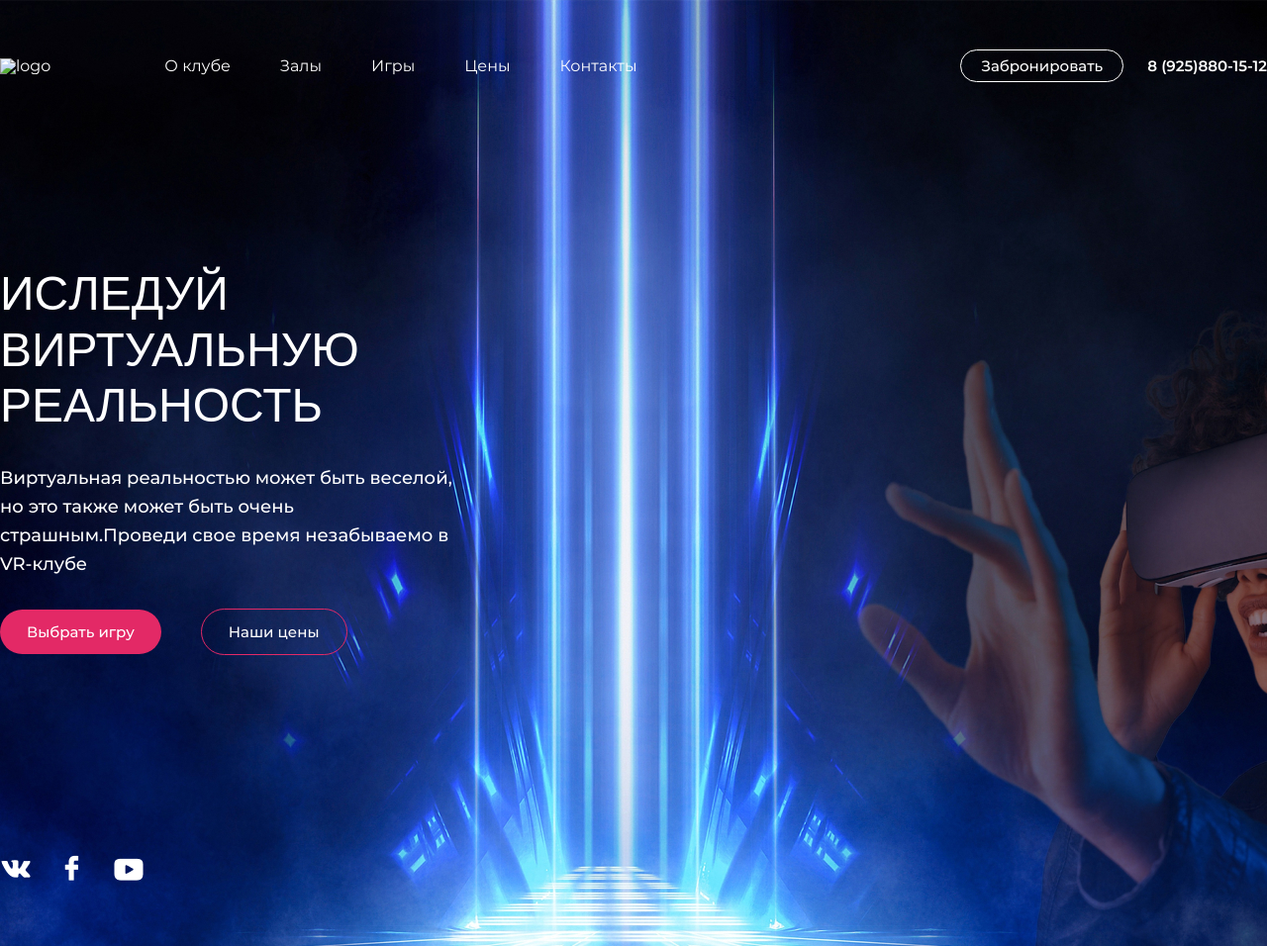
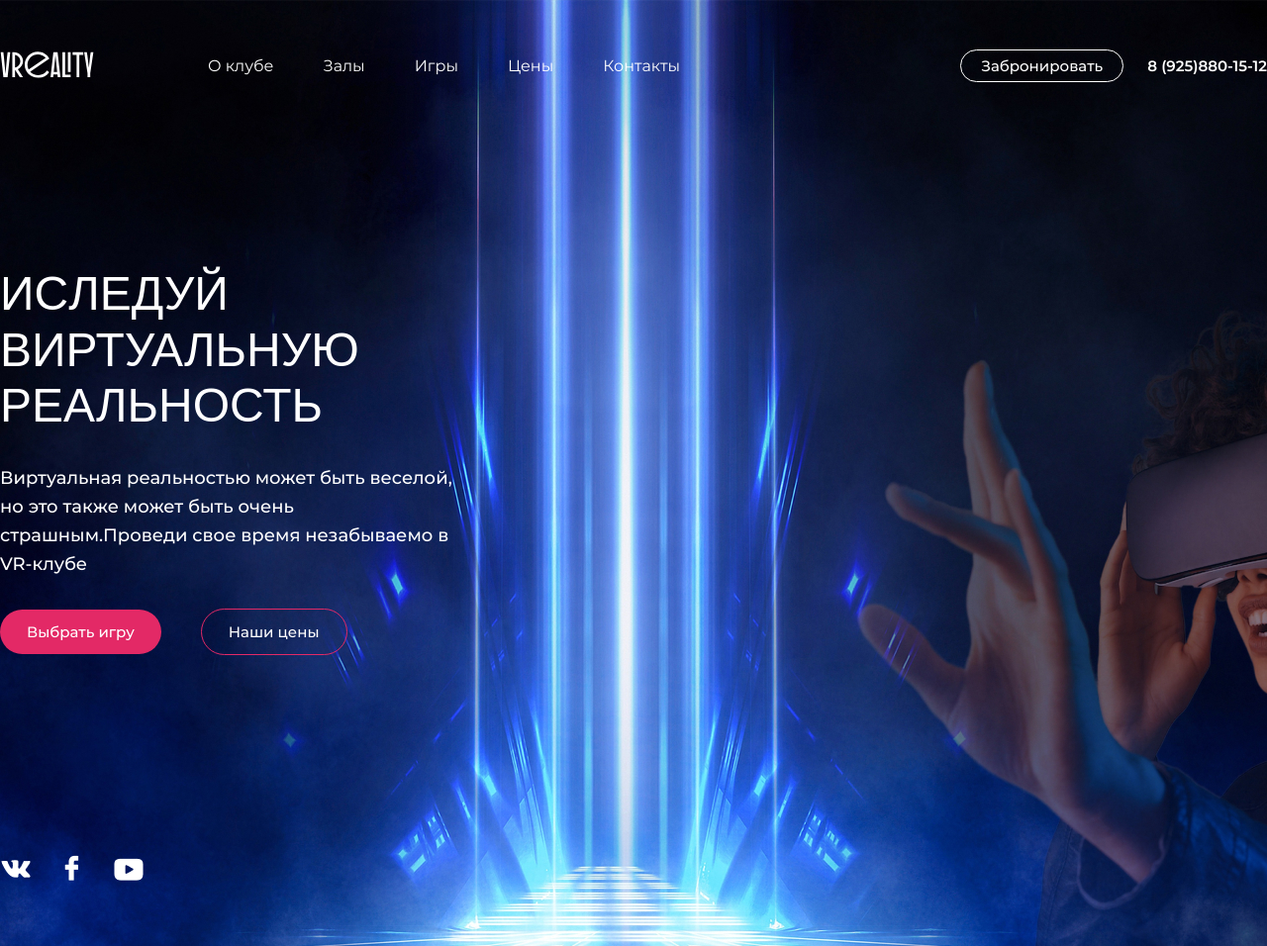
Before and after one commit to KondratovDanil2003/vr-club, a plain HTML site: page index.html in a window 1280 px wide. Shown: the top 956 px of the page at 99% size. Drawn offline with nearby package versions, Linux system fonts and the light colour scheme; a web font is replaced by a local one.

Commit message:
Update index.html

```diff
--- a/index.html
+++ b/index.html
@@ -16,7 +16,7 @@
       <div class="wrapper">
         <a class="header__logo-link" href="#"
           ><img
-            src="/10/assets/images/Vreality.svg"
+            src="./assets/images/Vreality.svg"
             alt="logo"
             class="header__logo"
         /></a>
```
